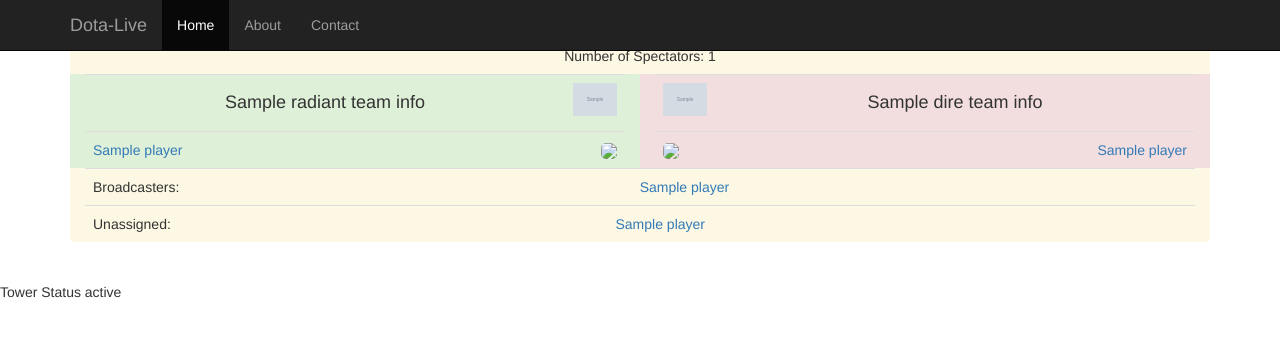
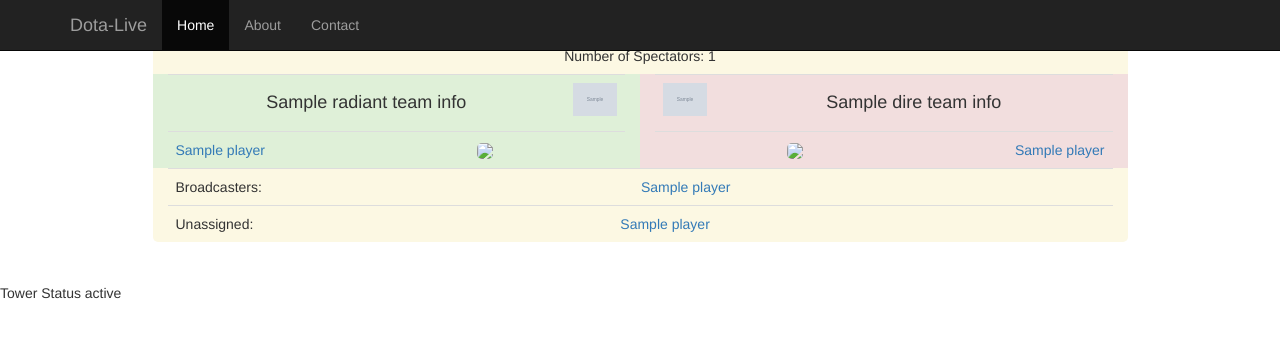
Before and after one commit to 3stan/dotalive, a Python web app: template templates/main.html in a window 1280 px wide. Shown: the top 351 px of the page. Run offline with Jinja, Linux system fonts and the light colour scheme; the template is opened without the code that fills it: most values are stand-ins (such as "Sample title", 1, 10 or a date in 2020); grey boxes marked "Sample" are stand-in pictures; some libraries are stand-ins or nearby versions.

Commit message:
Some formatting

```diff
--- a/python/main.py
+++ b/python/main.py
@@ -277,13 +277,14 @@ def main_page():
 
 	now = long(round(time.time()))
 	#Make sure we throttle calls to Valve's endpoint
-	if now - lastFetched > 1000000L:
+	if now - lastFetched > 1L:
+		print("refreshing")
 		lastFetched = now
 		intermediateGameResults = list()
 		cachedHtml = util.make_dota2_match_call("GetLiveLeagueGames")
 
 		#All the important shit is done in util.py
-		for game in testing['result']['games']:
+		for game in cachedHtml['result']['games']:
 			gameInfo = util.get_live_match_info(game)
 			gameStatuses[gameInfo.lobbyId] = gameInfo
 			intermediateGameResults.append(gameInfo)
--- a/templates/game.html
+++ b/templates/game.html
@@ -1,6 +1,7 @@
 <div class="container">
-	<div class="row center-block">
-	  <div class="col-md-12 center-block bg-warning" style="border-radius:5px">
+	<div class="row">
+	  <div class="col-md-1"></div>
+	  <div class="col-md-10 bg-warning" style="border-radius:5px">
 
 		<table class="table" style="margin-bottom:0px">
 			<tr>
@@ -12,7 +13,7 @@
 		</table>
 
 	    <div class="row">
-	      <div class="col-md-6 bg-success center-block">
+	      <div class="col-md-6 bg-success">
 	      	<table class="table" style="margin-bottom:0px; width: auto">
 	      		<tr>
 	      			<td align="center" style="width: 99%"><h4>{{ game.radiantTeamInfo.teamName }}</h4></td>
@@ -22,14 +23,15 @@
 	      	<table class="table" style="margin-bottom:0px">
 		      	{% for player in game.radiantPlayers %}
 				  <tr>
-					<td><a href={{ player.steamUrl }}>{{ player.name }}</a></td>
-					<td align="right"><img style="border-radius:5px;" src={{ player.heroSrcUrl | lower }}></img></td>
+					<td style="width: 70%"><a href={{ player.steamUrl }}>{{ player.name }}</a></td>
+					<td align="right" style="width: 1%"><img style="border-radius:5px;" src={{ player.heroSrcUrl | lower }}></img></td>
+					<td style="width: 29%">&nbsp</td>
 				  </tr>
 				{% endfor %}
 			</table>
 	      </div>
 
-	      <div class="col-md-6 bg-danger center-block">
+	      <div class="col-md-6 bg-danger">
 	      	<table class="table" style="margin-bottom:0px; width: auto">
 	        	<tr>
   					<td style="width: 1%"><img height="33" src={{ game.direTeamInfo.teamLogoSrc }}></img></td>
@@ -39,8 +41,9 @@
 	        <table class="table" style="margin-bottom:0px">
 	        	{% for player in game.direPlayers %}
 				  <tr>
-					<td><img style="border-radius:5px;" src={{ player.heroSrcUrl | lower }}></img></td>
-					<td align="right"><a href={{ player.steamUrl }}>{{ player.name }}</a></td>
+					<td style="width: 29%">&nbsp</td>
+					<td style="width: 1%"><img style="border-radius:5px;" src={{ player.heroSrcUrl | lower }}></img></td>
+					<td align="right" style="width: 70%"><a href={{ player.steamUrl }}>{{ player.name }}</a></td>
 				  </tr>
 				{% endfor %}
 	        </table>
@@ -70,6 +73,7 @@
         {% endif %}
 	  </div>
 	</div>
+	<div class="col-md-1"></div>
 </div>
 
 <br>
```
